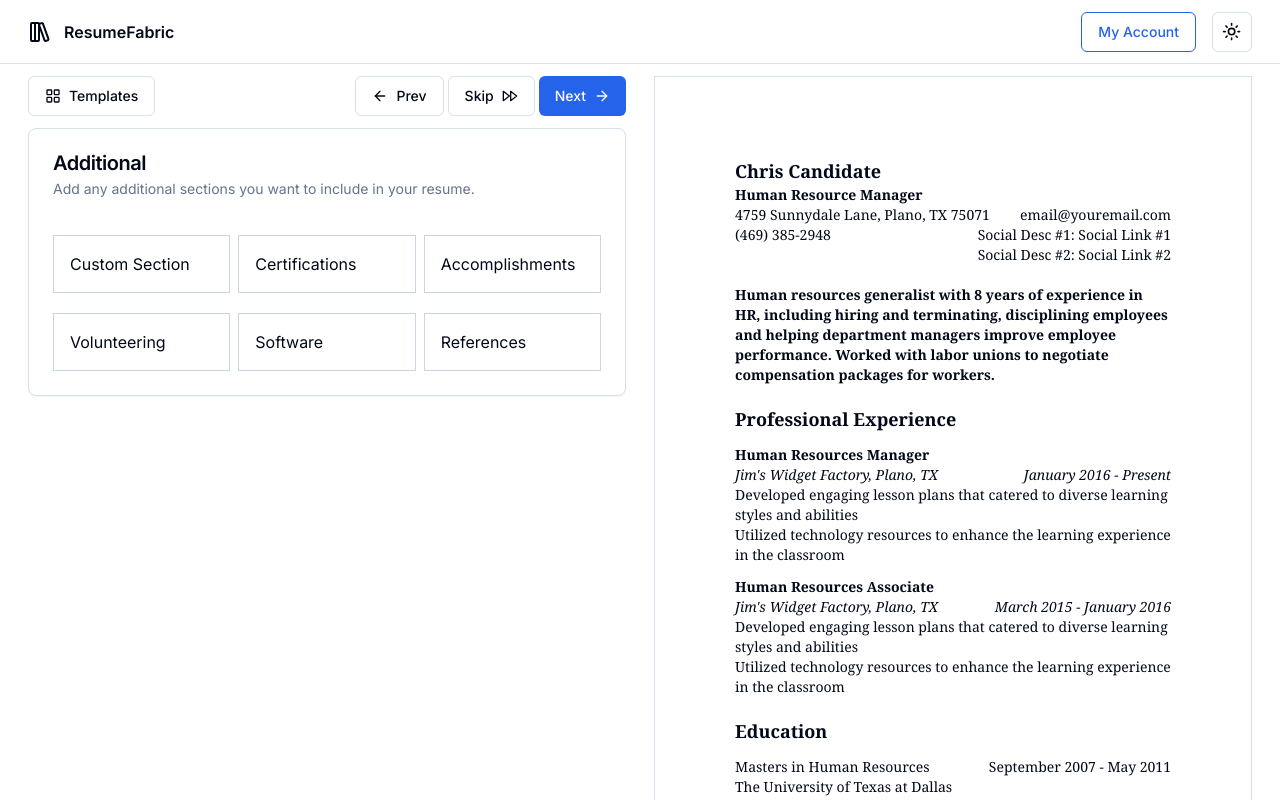
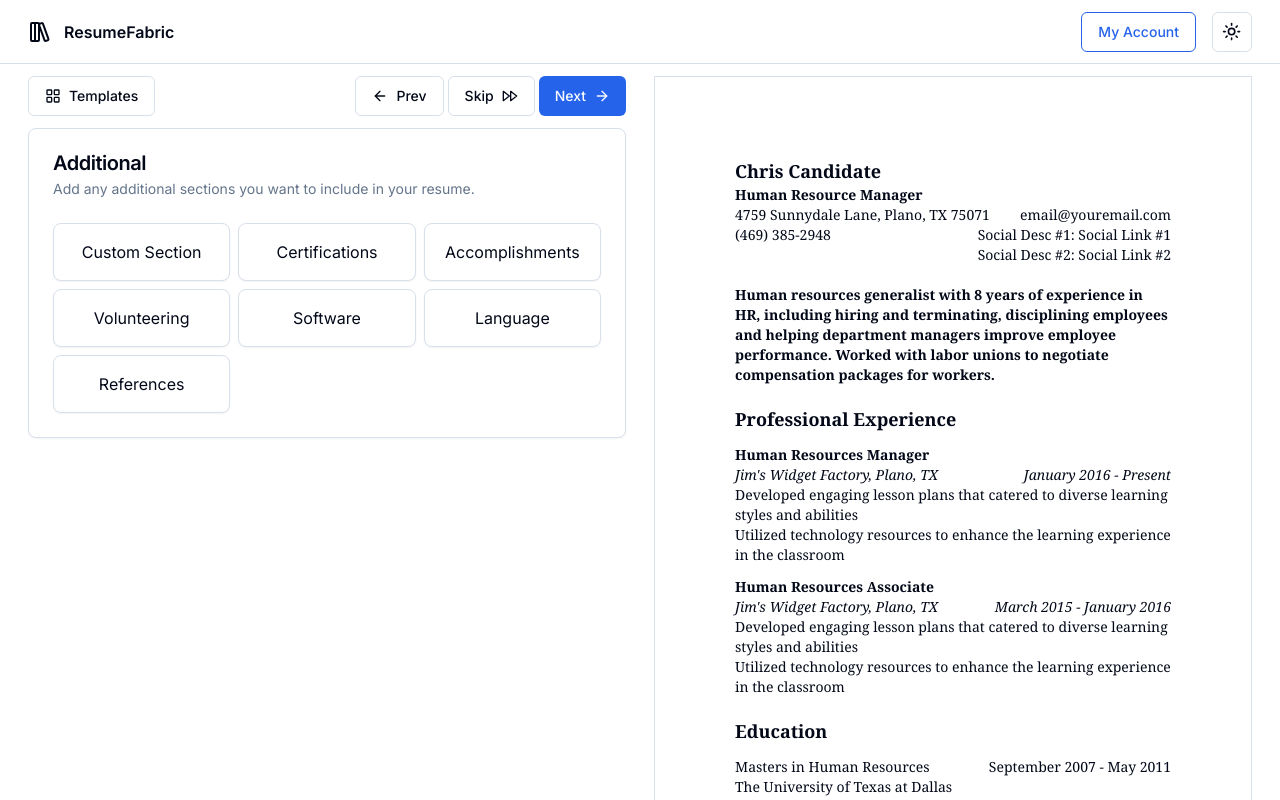
Before and after one commit to Avsholeh/resumefabric, a Next.js app: page /additional in a window 1280 px wide. Shown: the top 800 px of the page. Built offline with nearby package versions, Linux system fonts and the light colour scheme.

Commit message:
feat: add additional page

```diff
--- a/src/features/resume/addtional/components/form.tsx
+++ b/src/features/resume/addtional/components/form.tsx
@@ -1,12 +1,39 @@
+"use client";
+
 import FormButtonGroup from "@/components/shared/form-button-group";
 import { Card, CardContent, CardDescription, CardHeader, CardTitle } from "@/components/ui/card";
-import Link from "next/link";
+import { Form } from "@/components/ui/form";
+import { zodResolver } from "@hookform/resolvers/zod";
+import { SubmitHandler, useFieldArray, useForm } from "react-hook-form";
+import { AdditionalSchema, AdditionalSchemaDefaultValue, AdditionalSchemaField } from "../schema";
+import SoftwareForm from "./software-form";
 
 export default function AdditionalForm(): React.ReactElement {
+    const form = useForm<AdditionalSchemaField>({
+        resolver: zodResolver(AdditionalSchema),
+        defaultValues: AdditionalSchemaDefaultValue,
+    });
+
+    const { fields: softwareFields, append: softwareAppend } = useFieldArray({
+        control: form.control,
+        name: "software.items",
+    });
+
+    const handleClickSection = (section: string) => {
+        if (section === "software" && softwareFields.length === 0) {
+            softwareAppend({ name: "", level: 3 });
+        }
+    };
+
+    const onSubmit: SubmitHandler<AdditionalSchemaField> = (fieldValue) => {
+        console.log(fieldValue);
+    };
+
     return (
-        <form id="additional-form">
+        <Form {...form}>
+            <form id="additional-form" onSubmit={form.handleSubmit(onSubmit)}>
                 <FormButtonGroup nextURL="/summary" prevURL="/skills" showSkip />
-            <Card>
+                <Card className="mb-5">
                     <CardHeader>
                         <CardTitle>Additional</CardTitle>
                         <CardDescription>
@@ -15,39 +42,36 @@ export default function AdditionalForm(): React.ReactElement {
                     </CardHeader>
                     <CardContent>
                         <div className="grid grid-cols-1 gap-2 sm:grid-cols-2 md:grid-cols-3">
-                        <Link href="#">
-                            <div className="card bg-base-100 mt-3 w-full cursor-pointer border border-slate-300">
-                                <div className="card-body p-4">Custom Section</div>
-                            </div>
-                        </Link>
-                        <Link href="#">
-                            <div className="card bg-base-100 mt-3 w-full cursor-pointer border border-slate-300">
-                                <div className="card-body p-4">Certifications</div>
-                            </div>
-                        </Link>
-                        <Link href="#">
-                            <div className="card bg-base-100 mt-3 w-full cursor-pointer border border-slate-300">
-                                <div className="card-body p-4">Accomplishments</div>
-                            </div>
-                        </Link>
-                        <Link href="#">
-                            <div className="card bg-base-100 mt-3 w-full cursor-pointer border border-slate-300">
-                                <div className="card-body p-4">Volunteering</div>
-                            </div>
-                        </Link>
-                        <Link href="#">
-                            <div className="card bg-base-100 mt-3 w-full cursor-pointer border border-slate-300">
-                                <div className="card-body p-4">Software</div>
-                            </div>
-                        </Link>
-                        <Link href="#">
-                            <div className="card bg-base-100 mt-3 w-full cursor-pointer border border-slate-300">
-                                <div className="card-body p-4">References</div>
-                            </div>
-                        </Link>
+                            <CardSection onClick={() => handleClickSection("custom_section")}>
+                                Custom Section
+                            </CardSection>
+                            <CardSection onClick={() => handleClickSection("certifications")}>
+                                Certifications
+                            </CardSection>
+                            <CardSection onClick={() => handleClickSection("accomplishments")}>
+                                Accomplishments
+                            </CardSection>
+                            <CardSection onClick={() => handleClickSection("volunteering")}>Volunteering</CardSection>
+                            <CardSection onClick={() => handleClickSection("software")}>Software</CardSection>
+                            <CardSection onClick={() => handleClickSection("language")}>Language</CardSection>
+                            <CardSection onClick={() => handleClickSection("references")}>References</CardSection>
                         </div>
                     </CardContent>
                 </Card>
+
+                {softwareFields.length > 0 && <SoftwareForm fields={softwareFields} />}
             </form>
+        </Form>
     );
 }
+
+function CardSection({
+    children,
+    ...restProps
+}: React.HTMLAttributes<HTMLDivElement> & { children: React.ReactNode }): React.ReactElement {
+    return (
+        <Card className="cursor-pointer hover:scale-105" {...restProps}>
+            <CardContent className="p-4 text-center">{children}</CardContent>
+        </Card>
+    );
+}
--- /dev/null
+++ b/src/features/resume/addtional/components/software-form.tsx
@@ -0,0 +1,80 @@
+import RatingStars from "@/components/shared/rating-stars";
+import { Button } from "@/components/ui/button";
+import { Card, CardContent, CardHeader, CardTitle } from "@/components/ui/card";
+import { FormField, FormItem } from "@/components/ui/form";
+import { Input } from "@/components/ui/input";
+import { useClickOutside } from "@/hooks/use-click-outside";
+import { CheckIcon, PencilIcon } from "lucide-react";
+import { useRef, useState } from "react";
+import { FieldArrayWithId, useFormContext } from "react-hook-form";
+import { SoftwareSchemaField } from "../schema";
+
+type Props = React.HTMLAttributes<HTMLDivElement> & {
+    fields: FieldArrayWithId<SoftwareSchemaField>[];
+};
+
+export default function SoftwareForm({ fields }: Props): React.ReactElement {
+    const form = useFormContext();
+    const [isEdit, setIsEdit] = useState(false);
+    const titleRef = useRef(null);
+
+    useClickOutside(titleRef, () => setIsEdit(false));
+
+    return (
+        <Card className="mb-3">
+            <CardHeader>
+                <CardTitle className="flex items-center gap-2">
+                    {isEdit ? (
+                        <>
+                            <FormField
+                                name={`software.section`}
+                                control={form.control}
+                                render={({ field }) => (
+                                    <FormItem ref={titleRef}>
+                                        <Input {...field} value={field.value} />
+                                    </FormItem>
+                                )}
+                            />
+                            <Button variant={"ghost"} size={"sm"} onClick={() => setIsEdit(!isEdit)}>
+                                <CheckIcon className="h-4 w-4" />
+                            </Button>
+                        </>
+                    ) : (
+                        <>
+                            <span className="mr-3">{form.watch("software.section")}</span>
+                            <Button variant={"ghost"} size={"sm"} onClick={() => setIsEdit(!isEdit)}>
+                                <PencilIcon className="h-4 w-4" />
+                            </Button>
+                        </>
+                    )}
+                </CardTitle>
+            </CardHeader>
+            <CardContent>
+                {fields.map((field, index) => (
+                    <div key={field.id} className="mb-3 flex items-center gap-5">
+                        <FormField
+                            name={`software.items.${index}.name`}
+                            control={form.control}
+                            render={({ field }) => (
+                                <FormItem className="w-full">
+                                    <Input {...field} value={field.value} />
+                                </FormItem>
+                            )}
+                        />
+
+                        <FormField
+                            name={`software.items.${index}.level`}
+                            control={form.control}
+                            render={({ field }) => (
+                                <RatingStars
+                                    onRatingChange={(value) => field.onChange(value)}
+                                    defaultValue={field.value}
+                                />
+                            )}
+                        />
+                    </div>
+                ))}
+            </CardContent>
+        </Card>
+    );
+}
--- /dev/null
+++ b/src/features/resume/addtional/schema.ts
@@ -0,0 +1,42 @@
+import { z } from "zod";
+
+export const SoftwareSchema = z.object({
+    name: z.string(),
+    level: z.number().int().min(1).max(5),
+});
+
+export const LanguageSchema = z.object({
+    name: z.string(),
+    level: z.number().int().min(1).max(5),
+});
+
+export const AdditionalSchema = z.object({
+    // custom_section: z.boolean(),
+    // certifications: z.boolean(),
+    // accomplishments: z.boolean(),
+    // volunteering: z.boolean(),
+    software: z.object({
+        section: z.string(),
+        items: z.array(SoftwareSchema),
+    }),
+    language: z.object({
+        section: z.string(),
+        items: z.array(LanguageSchema),
+    }),
+    // references: z.boolean(),
+});
+
+export const AdditionalSchemaDefaultValue = {
+    // custom_section: false,
+    // certifications: false,
+    // accomplishments: false,
+    // volunteering: false,
+    software: {
+        section: "Software",
+        items: [],
+    },
+};
+
+export type SoftwareSchemaField = z.infer<typeof SoftwareSchema>;
+export type LanguageSchemaField = z.infer<typeof LanguageSchema>;
+export type AdditionalSchemaField = z.infer<typeof AdditionalSchema>;
```
Lines whose indentation alone changed are shown as unchanged.
